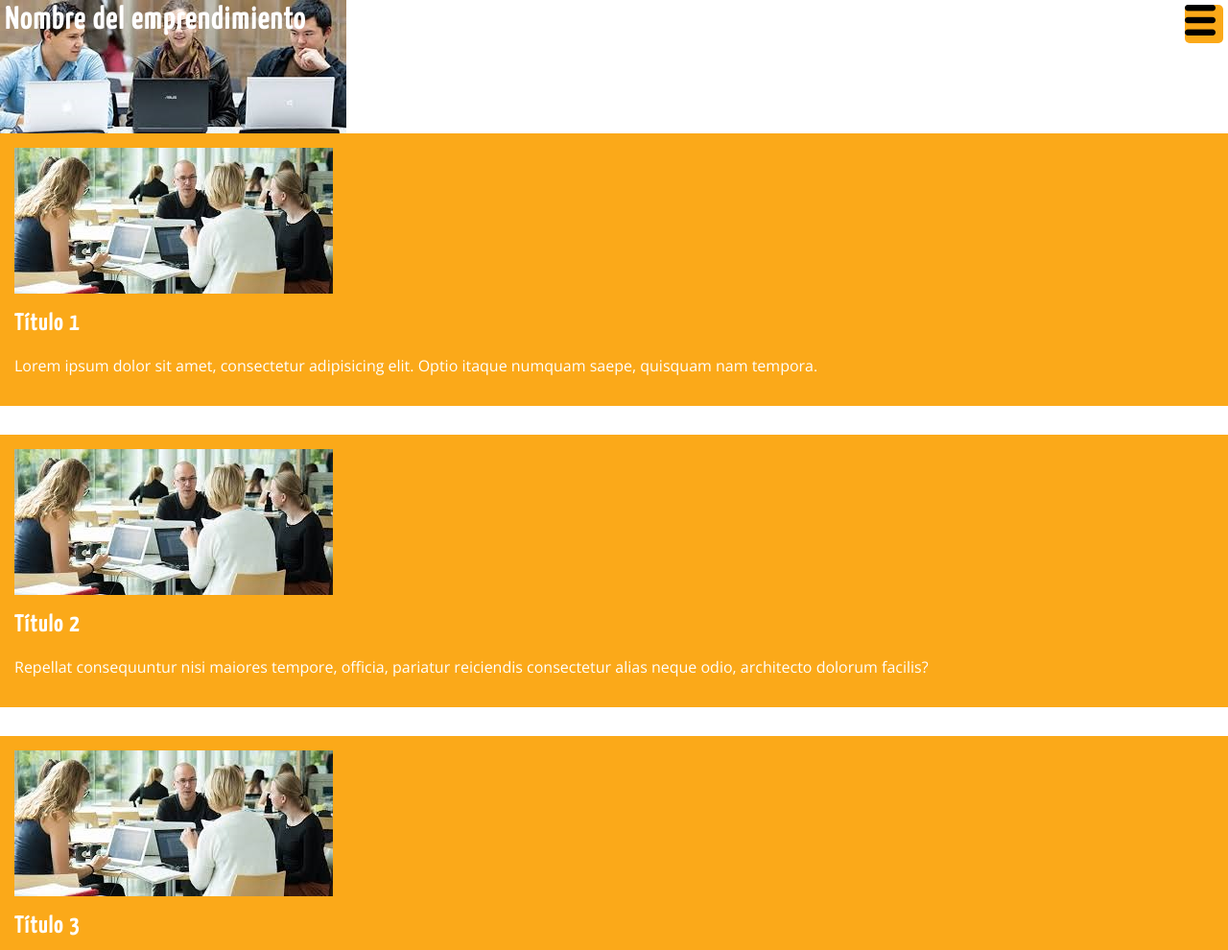
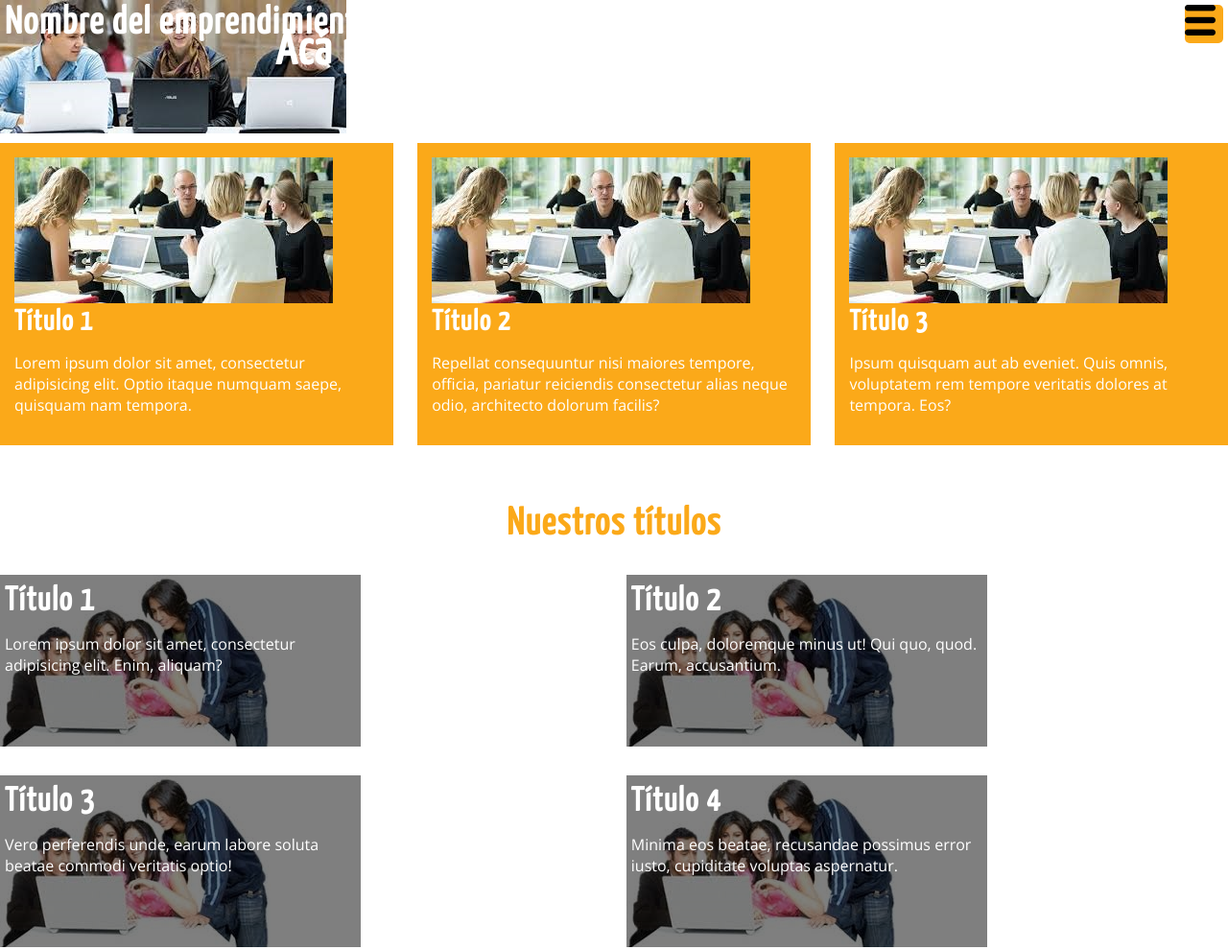
Before and after one commit to bar2blues/pagina_web, a plain HTML site: page index.html in a window 1280 px wide. Shown: the top 990 px of the page at 96% size. Drawn offline with nearby package versions, Linux system fonts and the light colour scheme.

Commit message:
quinto commit

```diff
--- a/css/style.css
+++ b/css/style.css
@@ -124,6 +124,7 @@ h1 ,h2 ,h3 ,h4 ,h5 ,h6 {
 .cursos__col {
     position: relative;
     margin-bottom: 30px;
+/*    margin-left: 5px;*/
 }
 
 .cursos__descripcion {
@@ -165,3 +166,64 @@ footer .social:first-child {
 .footer .copy {
     text-align: center;
 }
+
+/*------------------------RESPONSIVE------------------------*/
+
+@media(min-width:480px) {
+    .logo {
+        font-size: 40px;
+    }
+
+    .banner__titulo {
+        font-size: 30px;
+        margin: 5px 0;
+    }
+
+    .banner__txt {
+        display: block;
+        font-size: 18px;
+        margin: 7px 0;
+    }
+
+    .info, .cursos {
+        display: flex;
+        justify-content: space-between;
+        margin-top: 10px;
+    }
+
+    .info__col {
+        width: 32%;
+    }
+
+    .info__titulo {
+        font-size: 30px;
+        margin: 5px 0;
+    }
+
+    .section__titulo {
+        width: 100%;
+    }
+
+    .cursos {
+        flex-wrap: wrap;
+        margin-top: 0;
+    }
+
+    .cursos__col {
+        width: 49%;
+    }
+
+    .footer .social [class^="icon-"] {
+        margin: 0 10px;
+    }
+}
+
+@media(min-width:768px) {
+    .banner__titulo {
+        font-size: 50px;
+    }
+
+    .cursos__titulo {
+        font-size: 35px;
+    }
+}
```
